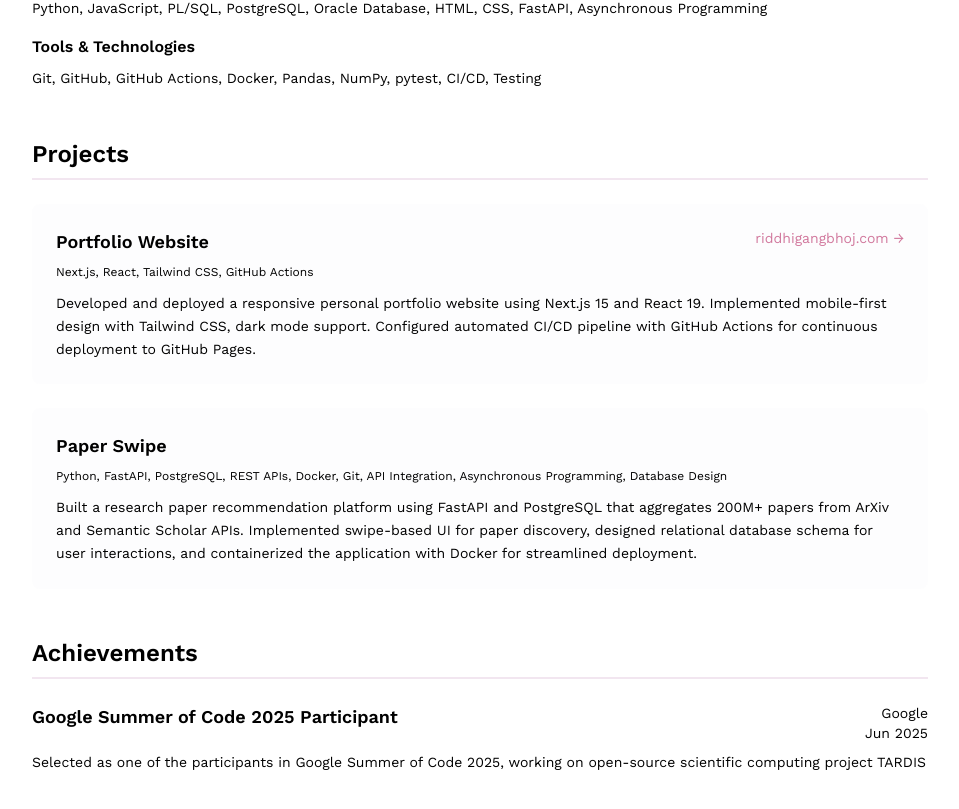
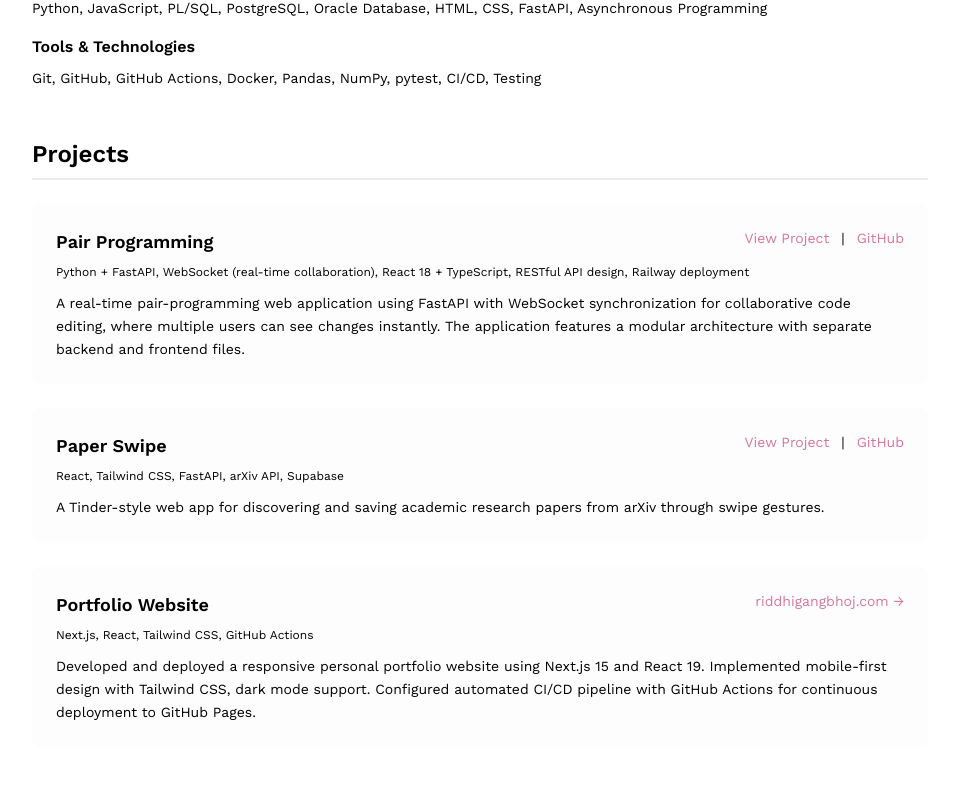
Before and after one commit to riddhigangbhoj/portfolio, a Next.js app: page /resume in a window 1280 px wide. Shown: the part 1049-1858 px from the top of the page, without its empty margins (160-1119 px from the left). Built offline with nearby package versions, Linux system fonts and the light colour scheme.

Commit message:
Add links to project 3

```diff
--- a/src/app/page.js
+++ b/src/app/page.js
@@ -79,9 +79,9 @@
               {/* Project 3 */}
               <div className="border border-light-gray rounded-lg p-6 hover:shadow-lg hover:shadow-soft-pink/10 transition-all duration-300 bg-light-gray/50 hover:border-soft-pink/30">
                 <div className="flex items-center gap-3 text-sm mb-4">
-                  <a href="#" className="text-gray-400 hover:text-gray-600 font-medium transition-colors">View Project</a>
+                  <a href="https://paperswipe.riddhigangbhoj.com" target="_blank" rel="noopener noreferrer" className="text-gray-400 hover:text-gray-600 font-medium transition-colors">View Project</a>
                   <span className="text-gray-300">|</span>
-                  <a href="https://github.com/yourusername/project3" target="_blank" rel="noopener noreferrer" className="text-gray-400 hover:text-gray-600 font-medium transition-colors">GitHub</a>
+                  <a href="https://github.com/riddhigangbhoj/PaperSwipe" target="_blank" rel="noopener noreferrer" className="text-gray-400 hover:text-gray-600 font-medium transition-colors">GitHub</a>
                 </div>
                 <h4 className="text-lg font-semibold mb-2 text-black">Paper Swipe</h4>
                 <p className="text-gray mb-4 text-sm">
--- a/src/app/resume/page.js
+++ b/src/app/resume/page.js
@@ -40,26 +40,6 @@
               <a href="https://riddhigangbhoj.com/" target="_blank" rel="noopener noreferrer" className="text-muted-pink hover:underline">riddhigangbhoj.com</a>
             </div>
           </header>
-
-          {/* Education Section */}
-          <section className="mb-12">
-            <h2 className="text-2xl font-semibold text-black mb-6 pb-2 border-b-2 border-soft-pink">Education</h2>
-            <div className="space-y-4">
-              <div>
-                <div className="flex justify-between items-start mb-2">
-                  <div>
-                    <h3 className="text-xl font-semibold text-black">Shri Ramdeobaba College of Engineering and Management</h3>
-                    <p className="text-gray-600">Bachelor of Engineering (BE) Electronics and Communication Engineering</p>
-                  </div>
-                  <span className="text-sm text-gray-500 whitespace-nowrap ml-4">Nagpur, Maharashtra</span>
-                </div>
-                <div className="flex justify-between items-center">
-                  <p className="text-sm text-gray-600">GPA: 7.4/10.0</p>
-                  <p className="text-sm text-gray-500">Jul 2019 - Jun 2023</p>
-                </div>
-              </div>
-            </div>
-          </section>
 
           {/* Work Experience Section */}
           <section className="mb-12">
@@ -106,6 +86,26 @@
             </div>
           </section>
 
+          {/* Education Section */}
+          <section className="mb-12">
+            <h2 className="text-2xl font-semibold text-black mb-6 pb-2 border-b-2 border-soft-pink">Education</h2>
+            <div className="space-y-4">
+              <div>
+                <div className="flex justify-between items-start mb-2">
+                  <div>
+                    <h3 className="text-xl font-semibold text-black">Shri Ramdeobaba College of Engineering and Management</h3>
+                    <p className="text-gray-600">Bachelor of Engineering (BE) Electronics and Communication Engineering</p>
+                  </div>
+                  <span className="text-sm text-gray-500 whitespace-nowrap ml-4">Nagpur, Maharashtra</span>
+                </div>
+                <div className="flex justify-between items-center">
+                  <p className="text-sm text-gray-600">GPA: 7.4/10.0</p>
+                  <p className="text-sm text-gray-500">Jul 2019 - Jun 2023</p>
+                </div>
+              </div>
+            </div>
+          </section>
+
           {/* Technical Skills Section */}
           <section className="mb-12">
             <h2 className="text-2xl font-semibold text-black mb-6 pb-2 border-b-2 border-soft-pink">Technical Skills</h2>
@@ -126,6 +126,34 @@
             <h2 className="text-2xl font-semibold text-black mb-6 pb-2 border-b-2 border-soft-pink">Projects</h2>
 
             <div className="space-y-6">
+              {/* Pair Programming */}
+              <div className="bg-light-gray/30 rounded-lg p-6 hover:shadow-md transition-shadow">
+                <div className="flex justify-between items-start mb-2">
+                  <h3 className="text-lg font-semibold text-black">Pair Programming</h3>
+                  <div className="flex gap-3 text-sm">
+                    <a href="https://pairprogramming.riddhigangbhoj.com" target="_blank" rel="noopener noreferrer" className="text-muted-pink hover:underline">View Project</a>
+                    <span className="text-gray-400">|</span>
+                    <a href="https://github.com/riddhigangbhoj/PairProgramming" target="_blank" rel="noopener noreferrer" className="text-muted-pink hover:underline">GitHub</a>
+                  </div>
+                </div>
+                <p className="text-xs text-gray-600 mb-3">Python + FastAPI, WebSocket (real-time collaboration), React 18 + TypeScript, RESTful API design, Railway deployment</p>
+                <p className="text-sm text-gray-700 leading-relaxed">A real-time pair-programming web application using FastAPI with WebSocket synchronization for collaborative code editing, where multiple users can see changes instantly. The application features a modular architecture with separate backend and frontend files.</p>
+              </div>
+
+              {/* Paper Swipe */}
+              <div className="bg-light-gray/30 rounded-lg p-6 hover:shadow-md transition-shadow">
+                <div className="flex justify-between items-start mb-2">
+                  <h3 className="text-lg font-semibold text-black">Paper Swipe</h3>
+                  <div className="flex gap-3 text-sm">
+                    <a href="https://paperswipe.riddhigangbhoj.com" target="_blank" rel="noopener noreferrer" className="text-muted-pink hover:underline">View Project</a>
+                    <span className="text-gray-400">|</span>
+                    <a href="https://github.com/riddhigangbhoj/PaperSwipe" target="_blank" rel="noopener noreferrer" className="text-muted-pink hover:underline">GitHub</a>
+                  </div>
+                </div>
+                <p className="text-xs text-gray-600 mb-3">React, Tailwind CSS, FastAPI, arXiv API, Supabase</p>
+                <p className="text-sm text-gray-700 leading-relaxed">A Tinder-style web app for discovering and saving academic research papers from arXiv through swipe gestures.</p>
+              </div>
+
               {/* Portfolio Website */}
               <div className="bg-light-gray/30 rounded-lg p-6 hover:shadow-md transition-shadow">
                 <div className="flex justify-between items-start mb-2">
@@ -135,30 +163,6 @@
                 <p className="text-xs text-gray-600 mb-3">Next.js, React, Tailwind CSS, GitHub Actions</p>
                 <p className="text-sm text-gray-700 leading-relaxed">Developed and deployed a responsive personal portfolio website using Next.js 15 and React 19. Implemented mobile-first design with Tailwind CSS, dark mode support. Configured automated CI/CD pipeline with GitHub Actions for continuous deployment to GitHub Pages.</p>
               </div>
-
-              {/* Paper Swipe */}
-              <div className="bg-light-gray/30 rounded-lg p-6 hover:shadow-md transition-shadow">
-                <h3 className="text-lg font-semibold text-black mb-2">Paper Swipe</h3>
-                <p className="text-xs text-gray-600 mb-3">Python, FastAPI, PostgreSQL, REST APIs, Docker, Git, API Integration, Asynchronous Programming, Database Design</p>
-                <p className="text-sm text-gray-700 leading-relaxed">Built a research paper recommendation platform using FastAPI and PostgreSQL that aggregates 200M+ papers from ArXiv and Semantic Scholar APIs. Implemented swipe-based UI for paper discovery, designed relational database schema for user interactions, and containerized the application with Docker for streamlined deployment.</p>
-              </div>
-            </div>
-          </section>
-
-          {/* Achievements Section */}
-          <section className="mb-12">
-            <h2 className="text-2xl font-semibold text-black mb-6 pb-2 border-b-2 border-soft-pink">Achievements</h2>
-            <div className="space-y-4">
-              <div>
-                <div className="flex justify-between items-start mb-2">
-                  <h3 className="text-lg font-semibold text-black">Google Summer of Code 2025 Participant</h3>
-                  <div className="text-right text-sm text-gray-500 whitespace-nowrap ml-4">
-                    <p>Google</p>
-                    <p>Jun 2025</p>
-                  </div>
-                </div>
-                <p className="text-sm text-gray-700 leading-relaxed">Selected as one of the participants in Google Summer of Code 2025, working on open-source scientific computing project TARDIS</p>
-              </div>
             </div>
           </section>
         </article>
```
